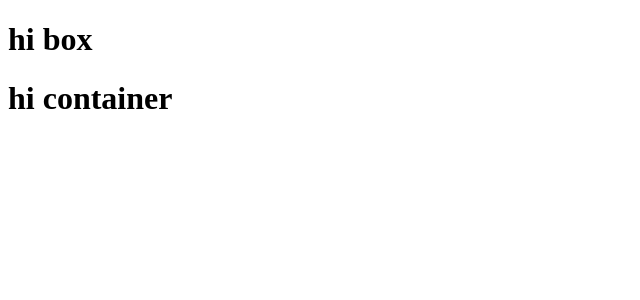
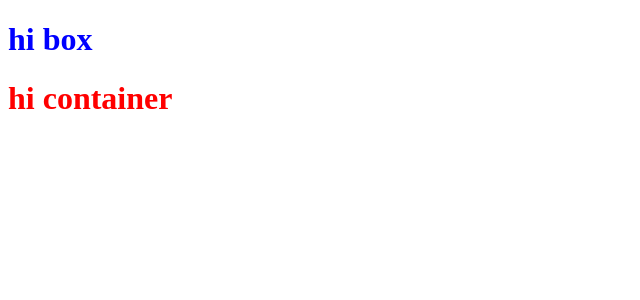
Before and after one commit to Seunggyo/react20231031, a React (Create React App) app: page / in a window 1280 px wide. Shown: the top 300 px of the page, without its empty margins (0-640 px from the left). Built offline with nearby package versions, Linux system fonts and the light colour scheme.

Commit message:
여러 파일에서 중복된 named export를 import하는 법 연습

```diff
--- a/src/component/Box.js
+++ b/src/component/Box.js
@@ -1,6 +1,6 @@
 export default function Box(style) {
   return (
-    <div style={style}>
+    <div style={style.style}>
       <h1>hi box</h1>
     </div>
   );
--- a/src/component/Container.js
+++ b/src/component/Container.js
@@ -1,6 +1,6 @@
 export default function Container(style) {
   return (
-    <div style={style}>
+    <div style={style.style}>
       <h1>hi container</h1>
     </div>
   );
```
